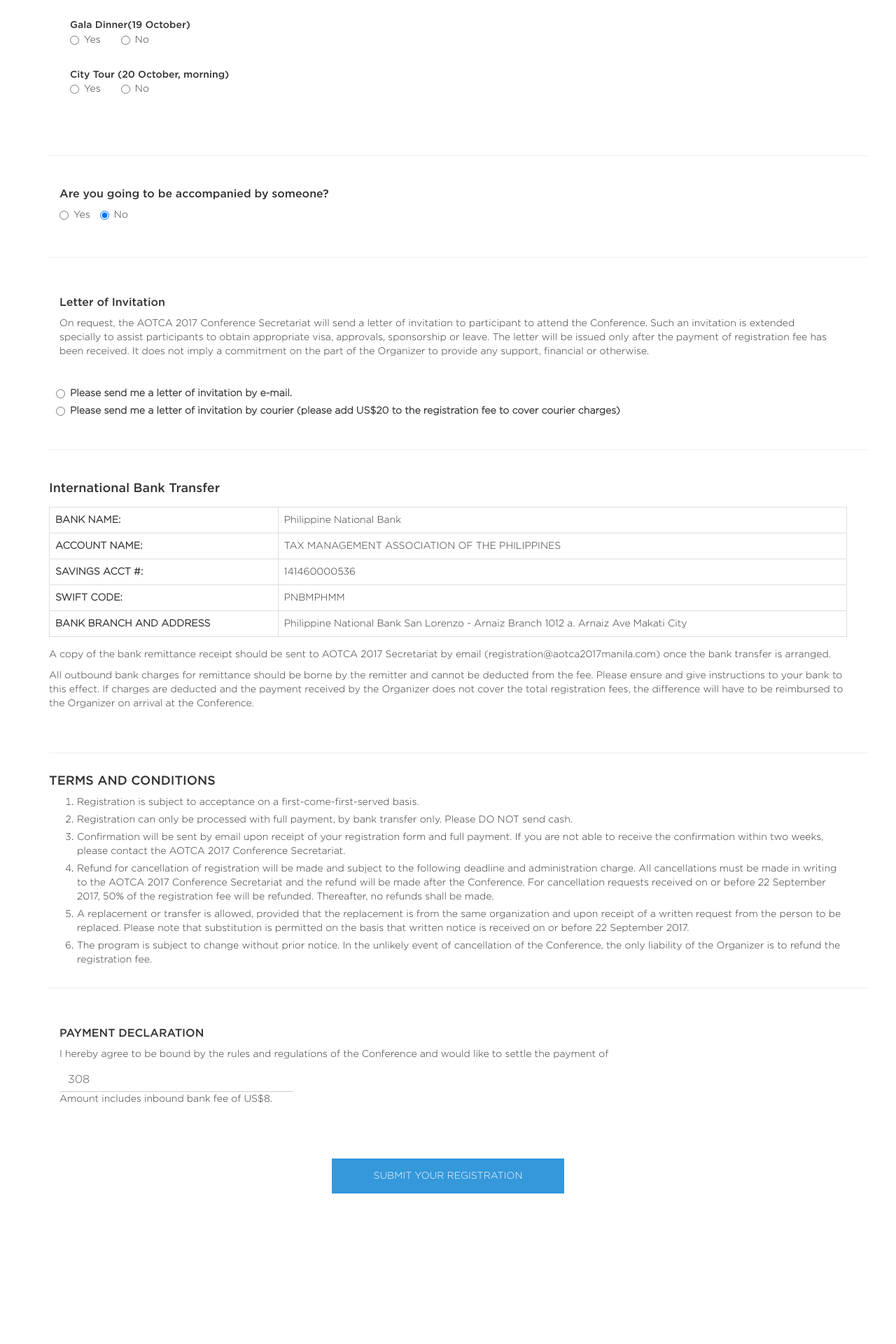
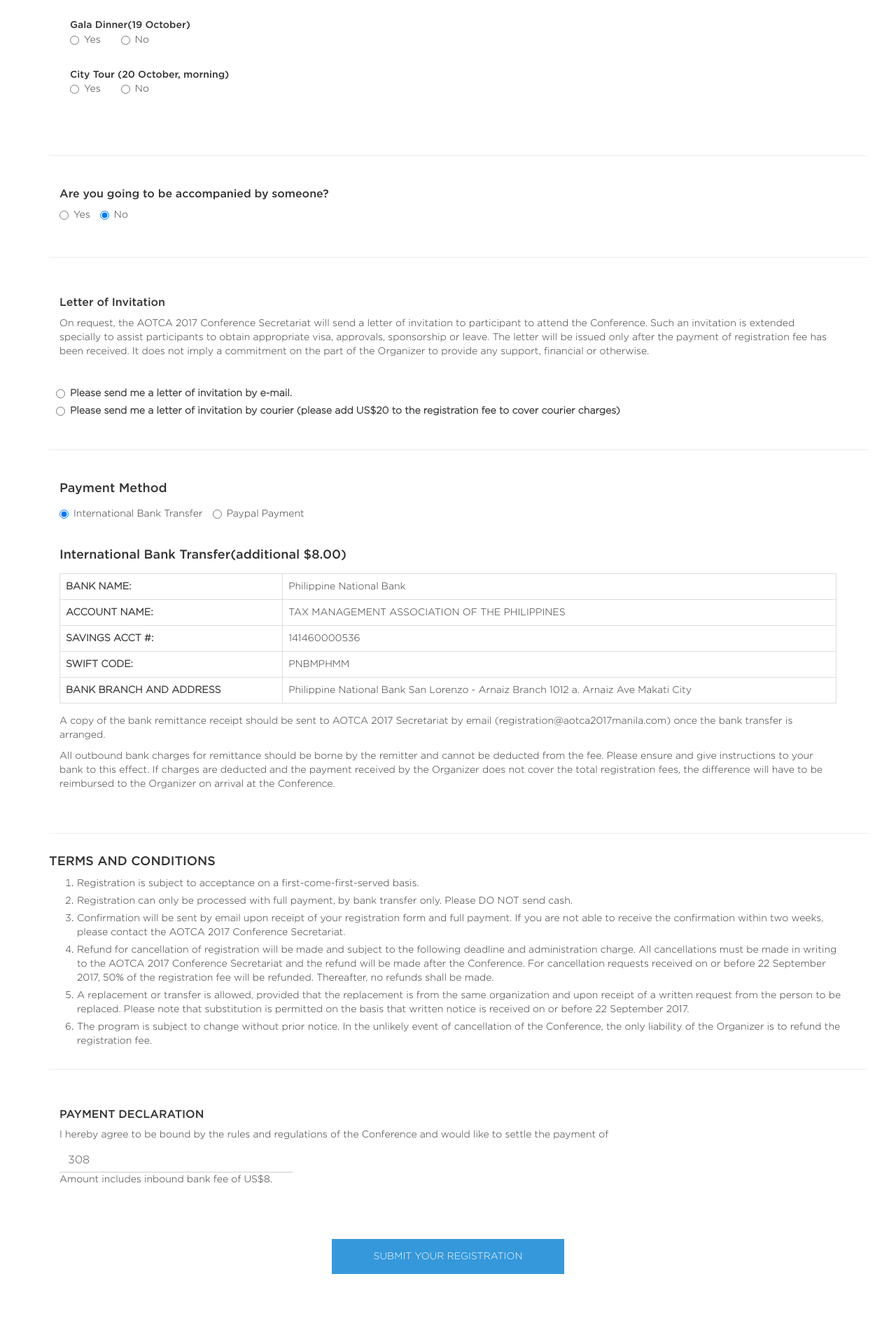
Before and after one commit to aotca2017/aotca2017international, a Jekyll site: the page built from index.html, in a window 1280 px wide. Shown: the part 1465-3385 px from the top of the page at 70% size. Built offline with Jekyll 4.4.1, drawn with Linux system fonts in a browser that asks for light colours; before the commit the page ends 3270 px from its top, so only the background shows below that.

Commit message:
Add payment option

```diff
--- a/_includes/content.html
+++ b/_includes/content.html
@@ -100,7 +100,7 @@
                 <label class="radio-inline">
                     <input class="delegateRadio" type="radio" name="entry.651229178" value="Complimentary">Complimentary Delegate
                 </label>
-                <input class="hidden radioListValue" id="entry.651229178" name="entry.651229178" value="">
+                <!--<input class="hidden radioListValue" id="entry.651229178" name="entry.651229178" value="">-->
             </div>
 
             <hr class="hr col-md-12 clearfix"/>
@@ -237,7 +237,34 @@
         <hr class="hr col-md-12 clearfix"/>
 
         <div class="bank-detail">
-            <h4 class="text-medium">International Bank Transfer</h4>
+            <div class="col-md-12 payment-radio clearfix" >
+                <h4 class="form-header text-medium">Payment Method</h4>
+                <label class="radio-inline">
+                    <input class="paymentRadio" type="radio" name="entry.1146092643" value="bank-deposit" checked="checked" required>International Bank Transfer
+                </label>
+                <label class="radio-inline">
+                    <input class="paymentRadio" type="radio" name="entry.1146092643" value="paypal-payment">Paypal Payment
+                </label>
+            </div>
+
+            <div id="paypal-payment" class="payment-choice col-md-12" style="display: none">
+                <h4 class="text-medium">Paypal Payment(additional $15.00)</h4>
+                <table style="float: left;" border="0" cellpadding="10" cellspacing="0" align="center">
+                    <tr>
+                        <td align="center"></td>
+                    </tr>
+                    <tr>
+                        <td align="center">
+                            <a href="https://www.paypal.com/us/webapps/mpp/paypal-popup" title="How PayPal Works" onclick="javascript:window.open('https://www.paypal.com/us/webapps/mpp/paypal-popup','WIPaypal','toolbar=no, location=no, directories=no, status=no, menubar=no, scrollbars=yes, resizable=yes, width=1060, height=700'); return false;">
+                                <img src="https://www.paypalobjects.com/webstatic/en_AU/i/buttons/btn_paywith_primary_l.png" alt="Pay with PayPal" />
+                            </a>
+                        </td>
+                    </tr>
+                </table><!-- PayPal Logo -->
+            </div>
+
+            <div id="bank-deposit" class="payment-choice col-md-12">
+                <h4 class="text-medium">International Bank Transfer(additional $8.00)</h4>
                 <table class="table table-bordered table-content">
                     <tbody>
                     <tr>
@@ -265,6 +292,7 @@
                 <p class="description">A copy of the bank remittance receipt should be sent to AOTCA 2017 Secretariat by email (registration@aotca2017manila.com) once the bank transfer is arranged.</p>
                 <p class="description">All outbound bank charges for remittance should be borne by the remitter and cannot be deducted from the fee.  Please ensure and give instructions to your bank to this effect.  If charges are deducted and the payment received by the Organizer does not cover the total registration fees, the difference will have to be reimbursed to the Organizer on arrival at the Conference.
                 </p>
+            </div>
         </div>
 
         <hr class="hr col-md-12 clearfix"/>
--- a/_sass/home.sass
+++ b/_sass/home.sass
@@ -161,6 +161,8 @@ body
   #formChoiceComplimentary
     margin-top: 0
 
+  .payment-radio
+    margin-bottom: 30px
 
 
 
```
Lines whose indentation alone changed are shown as unchanged.
